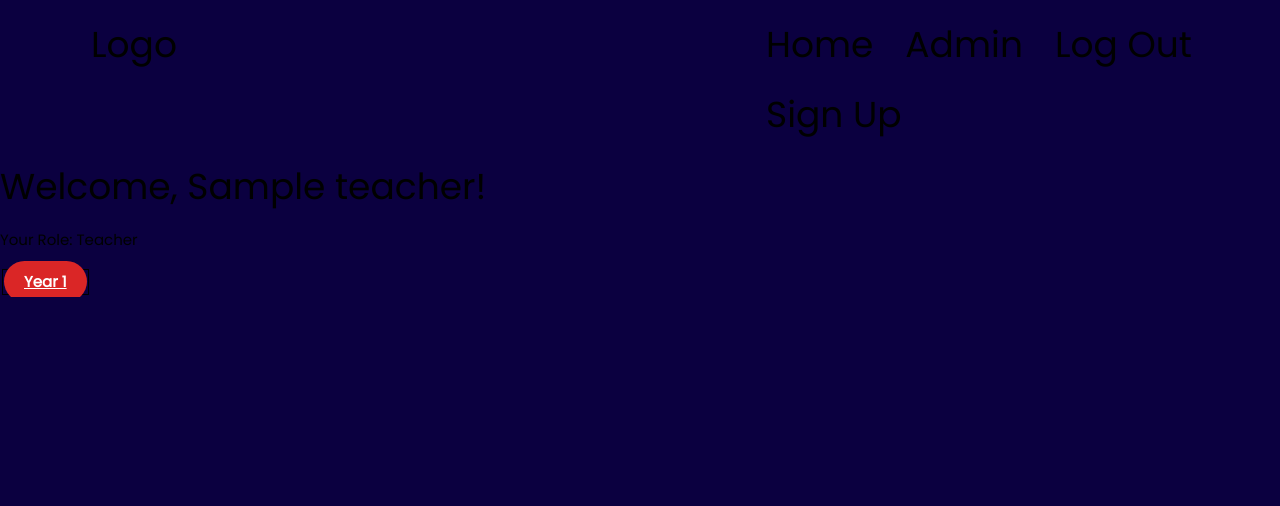
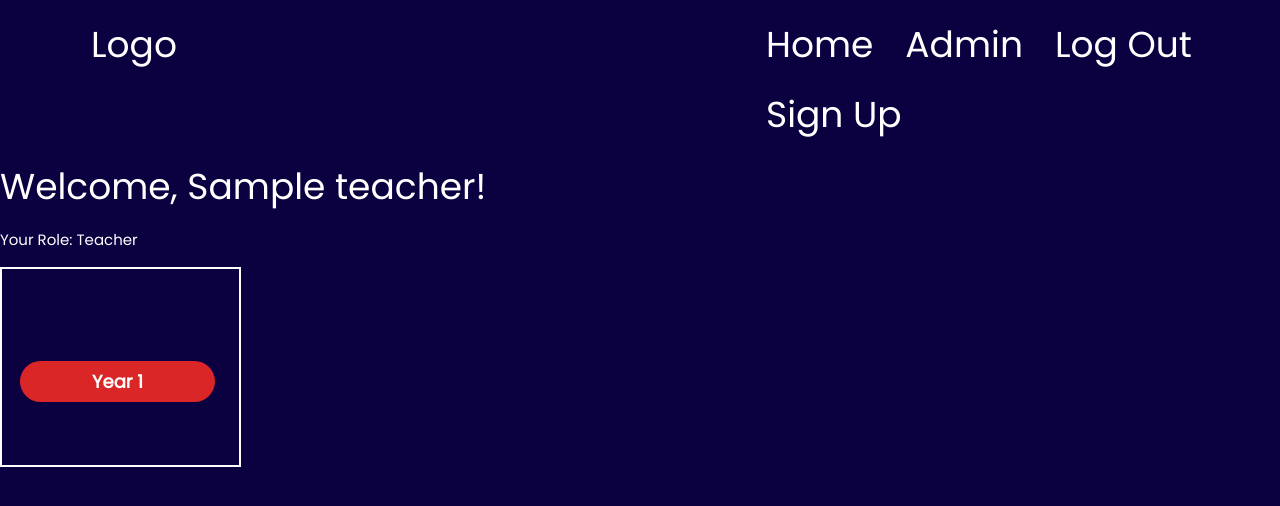
Before and after one commit to AntonDLRC/Student-Management-System, a Flask app: template templates/teacher.html in a window 1280 px wide. Shown: the top 506 px of the page. Run offline with Flask 3, Linux system fonts and the light colour scheme; the template is opened without the code that fills it: most values are stand-ins (such as "Sample title", 1, 10 or a date in 2020).

Commit message:
made all words color to white. All modified the years table in teachers.html and changs the table.

```diff
--- a/static/style.css
+++ b/static/style.css
@@ -3,6 +3,10 @@ body,h1,h2,h3,h4,h5,h6 {font-family: Poppins, sans-serif;}
 /* Set the background color for the entire page */
 body {
     background-color: #0b0040;
+}
+
+p, h1, h2, h3, h4, h5, h6 {
+    color: #ffffff; /* Set the text color to white */
 }
 
 .six-column {
@@ -115,6 +119,8 @@ body {
 
 }
 
+/* button css */
+
 .btn {
     font-size: 15px;
     font-weight: 700;
@@ -124,6 +130,7 @@ body {
     border: none;
     border-radius: 10rem;
     z-index: 2;
+    text-decoration: none;
 
     transition: all 0.4s;
 
@@ -133,8 +140,27 @@ body {
 .btn:hover {
     transform: translateY(-6px);
     box-shadow: 0 4px 20px rgba(0, 0, 0, 0.2);
+}
 
+.years-table-btn {
+    font-size: 18px;
+    font-weight: 700;
+    padding-left: 4em;
+    padding-right: 4em;
+    padding-top: 8px;
+    padding-bottom: 8px;
+    background-color: rgb(218, 38, 38);
+    color: rgb(255, 255, 255);
+    border: none;
+    border-radius: 10rem;
+    z-index: 2;
+    text-decoration: none;
 
+    transition: all 0.4s;
+}
+
+.years-table-btn:hover {
+    background-color: #940101
 }
 
 /* image slideshow css */
@@ -188,3 +214,21 @@ body {
 .w3-bar .w3-bar-item .logo {
     margin-left: 5em;
 }
+
+
+/* years table css in teacher.html */
+.years-table {
+    border: 2px solid white;
+    padding-left: 1em;
+    padding-right: 1.4em;
+    padding-bottom: 3em;
+    padding-top: 5em;
+
+
+}
+
+.years-table td {
+    border: none;
+    padding-top: 1.5em;
+    padding-bottom: 1.5em;
+}
```
